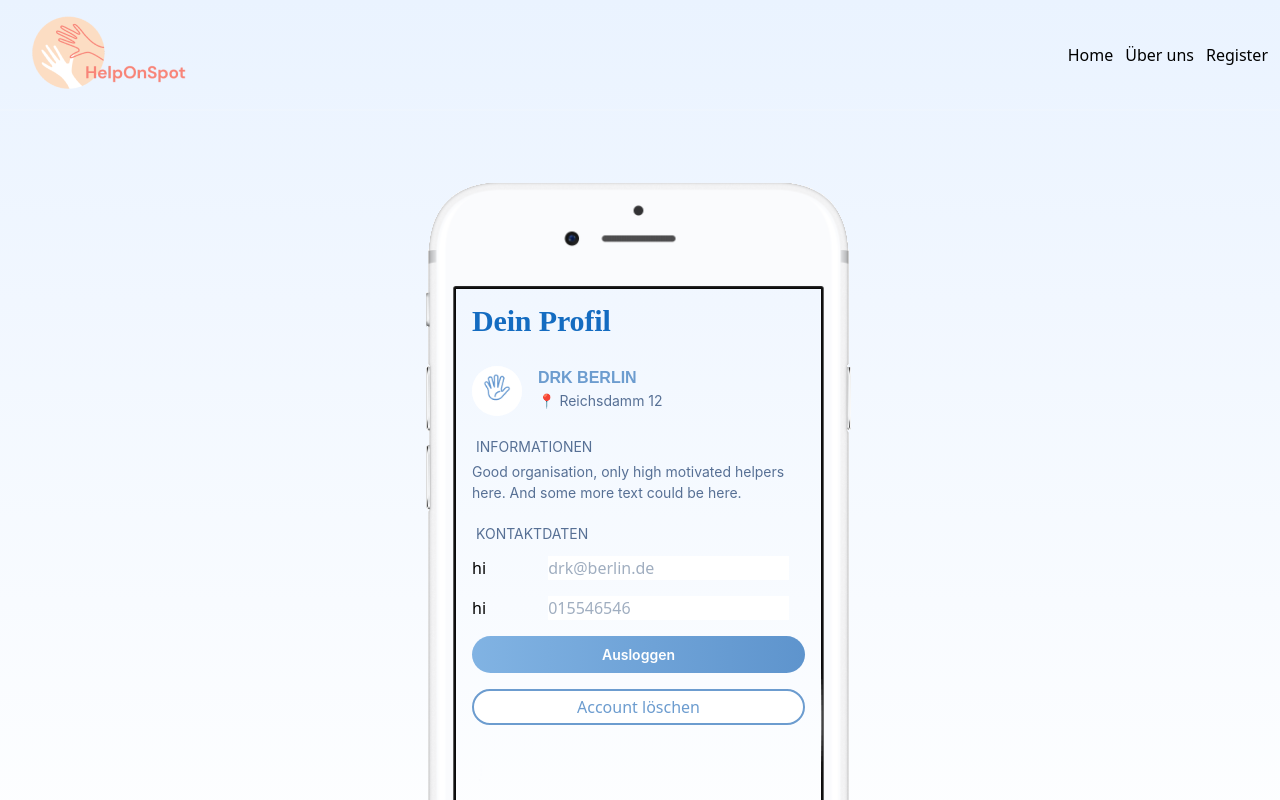
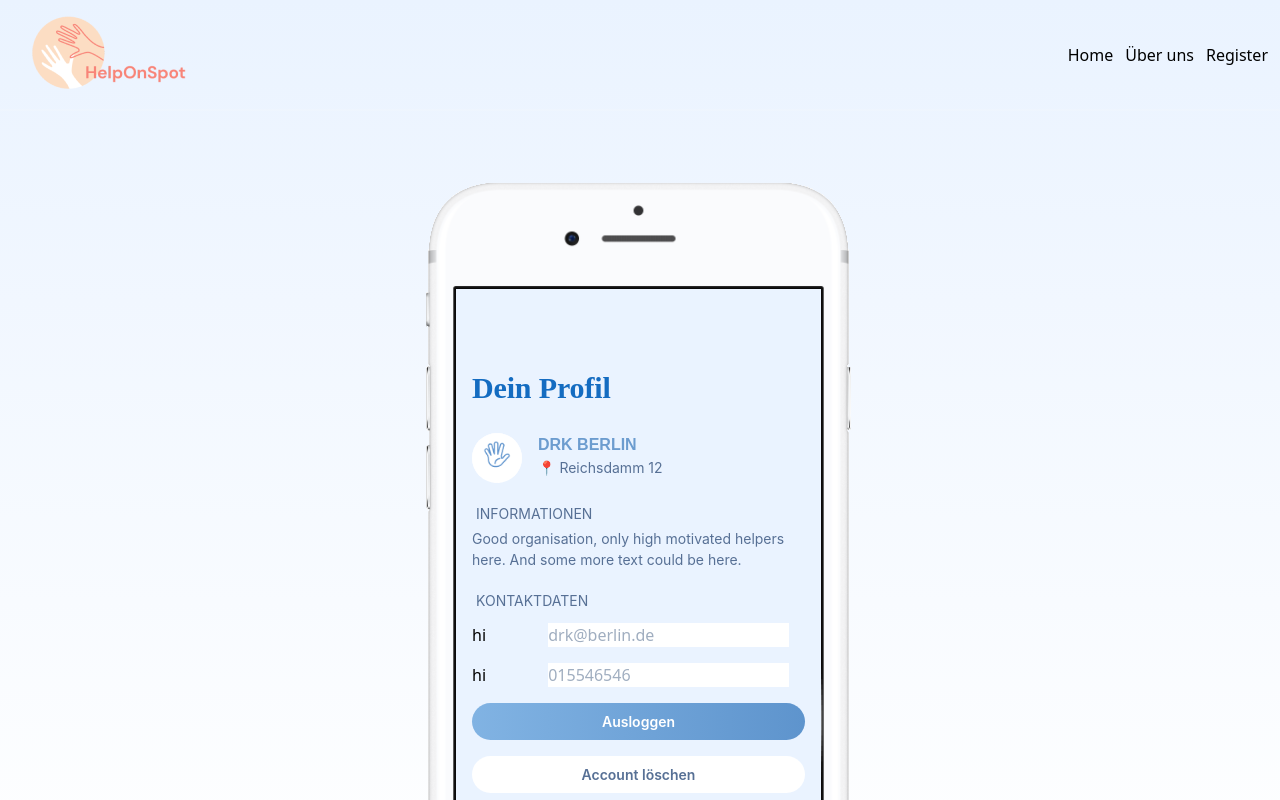
Before and after one commit to Helfer-Portal/helponspot-client, a React (Create React App) app: page /app/organisation/profile in a window 1280 px wide. Shown: the top 800 px of the page. Built offline with nearby package versions, Linux system fonts and the light colour scheme; what @tailwindcss/ui, chance would draw is missing.

Commit message:
Added Secondary Buttons Orange and Blue

```diff
--- /dev/null
+++ b/src/components/UiKit/ButtonSecondaryBlue.tsx
@@ -0,0 +1,39 @@
+import React from "react";
+
+/** Style guide: Primary, blue button */
+const ButtonSecondaryBlue = (
+  props: React.PropsWithoutRef<JSX.IntrinsicElements["button"]> & {
+    border?: boolean;
+  }
+) => {
+  return (
+    // container styles, className is completed if props contain more classes
+    <div
+      className={["w-full flex justify-center", props.className]
+        .filter(Boolean)
+        .join(" ")}
+    >
+      <button
+        // pass all e.g. onClick
+        {...props}
+        // if there is style passed, include it
+        style={{
+          ...props?.style,
+        }}
+        // if border is set, border classes will be added to CSS
+        className={(() => {
+          let styles: string[] = [
+            "w-full py-2 bg-white text-center hover:underline rounded-full font-semibold font-inter text-figmaParagraph text-sm",
+            "border-figmaParagraph border",
+          ];
+          return props.border ? styles.join(" ") : styles[0];
+        })()}
+      >
+        {props.children}
+      </button>
+    </div>
+  );
+};
+
+/* use memo here as this component will never rerender */
+export default React.memo(ButtonSecondaryBlue);
--- /dev/null
+++ b/src/components/UiKit/ButtonSecondaryOrange.tsx
@@ -0,0 +1,39 @@
+import React from "react";
+
+/** Style guide: Primary, blue button */
+const ButtonPrimaryBlue = (
+  props: React.PropsWithoutRef<JSX.IntrinsicElements["button"]> & {
+    border?: boolean;
+  }
+) => {
+  return (
+    // container styles, className is completed if props contain more classes
+    <div
+      className={["w-full flex justify-center", props.className]
+        .filter(Boolean)
+        .join(" ")}
+    >
+      <button
+        // pass all e.g. onClick
+        {...props}
+        // if there is style passed, include it
+        style={{
+          ...props?.style,
+        }}
+        // if border is set, border classes will be added to CSS
+        className={(() => {
+          let styles: string[] = [
+            "w-full py-2 bg-white text-center hover:underline rounded-full font-semibold font-inter text-figmaOrange text-sm",
+            "border-figmaOrange border",
+          ];
+          return props.border ? styles.join(" ") : styles[0];
+        })()}
+      >
+        {props.children}
+      </button>
+    </div>
+  );
+};
+
+/* use memo here as this component will never rerender */
+export default React.memo(ButtonPrimaryBlue);
--- a/src/components/UiKit/index.ts
+++ b/src/components/UiKit/index.ts
@@ -1,4 +1,13 @@
 import ButtonOrange from "./ButtonOrange";
 import ButtonPrimaryBlue from "./ButtonPrimaryBlue";
+import ButtonPrimaryOrange from "./ButtonPrimaryOrange";
+import ButtonSecondaryBlue from "./ButtonSecondaryBlue";
+import ButtonSecondaryOrange from "./ButtonSecondaryOrange";
 
-export { ButtonOrange, ButtonPrimaryBlue };
+export {
+  ButtonOrange,
+  ButtonPrimaryBlue,
+  ButtonPrimaryOrange,
+  ButtonSecondaryBlue,
+  ButtonSecondaryOrange,
+};
--- a/src/features/ProfileOrg/OrgProfileView.tsx
+++ b/src/features/ProfileOrg/OrgProfileView.tsx
@@ -4,7 +4,7 @@ import RepositoryImpl from "../../repository/repository";
 import { OrganizationInfo } from "../../repository/model/helprequest";
 import { Subheading } from "../../components/Subheading";
 import ContactInput from "./ContactInput";
-import { ButtonPrimaryBlue } from "../../components/UiKit";
+import { ButtonPrimaryBlue, ButtonSecondaryBlue } from "../../components/UiKit";
 
 /** Profile view of organisation story */
 const OrgProfileView = () => {
@@ -34,7 +34,7 @@ const OrgProfileView = () => {
   }, []);
 
   const ProfileViewContent = (
-    <div className="flex flex-col items-center justify-center p-4">
+    <div className="flex flex-col h-full items-center justify-center p-4 bg-bluePrimary">
       <div className="flex w-full">
         <h1 className="question font-dm-sans-h1">Dein Profil</h1>
       </div>
@@ -70,15 +70,15 @@ const OrgProfileView = () => {
 
         {/* Löschen */}
         <div className="py-2 flex w-full justify-center">
-          <button className="flex-1 bg-white text-figmaDescription border-figmaDescription border-2 rounded-full py-1 px-3">
+          <ButtonSecondaryBlue>
             <span>Account löschen</span>
-          </button>
+          </ButtonSecondaryBlue>
         </div>
       </div>
     </div>
   );
 
-  return <div>{isError ? <div>hello</div> : ProfileViewContent}</div>;
+  return <>{isError ? <div>hello</div> : ProfileViewContent}</>;
 };
 
 type AvatarTitleViewProps = {
--- a/src/features/ProfileUser/ProfileUser.jsx
+++ b/src/features/ProfileUser/ProfileUser.jsx
@@ -6,6 +6,8 @@ import CheckboxButton from "../../components/CheckboxButton";
 import ProfilePic from "../../components/ProfilePic";
 import { ContactInput } from "../ProfileOrg";
 import BackButton from "../../components/BackButton";
+import ButtonSecondaryBlue from "../../components/UiKit/ButtonSecondaryBlue";
+import ButtonPrimaryOrange from "../../components/UiKit/ButtonPrimaryOrange";
 
 const options_list = [
   "super",
@@ -86,12 +88,8 @@ export default function ProfileUser() {
         </div>
       </div>
 
-      <button className="orange_button_noheight py-4">
-        als Helfer einberufen
-      </button>
-      <button className="mr-auto lg:mx-0 hover:underline text-black font-bold font-inter rounded-full my-2 py-4 px-8 shadow-lg">
-        zurück zur Karte
-      </button>
+      <ButtonPrimaryOrange>als Helfer einberufen</ButtonPrimaryOrange>
+      <ButtonSecondaryBlue border>Zurück zur Karte</ButtonSecondaryBlue>
       {redirect ? <Redirect to="/app/organisation/dashboard"></Redirect> : ""}
     </div>
   );
--- a/tailwind.config.js
+++ b/tailwind.config.js
@@ -27,6 +27,7 @@ module.exports = {
 
       figmaMenu: "#1661AA",
 
+      /* used also by secondary blue button */
       figmaParagraph: "#577095",
 
       figmaDescription: "#6C9CCF",
```
